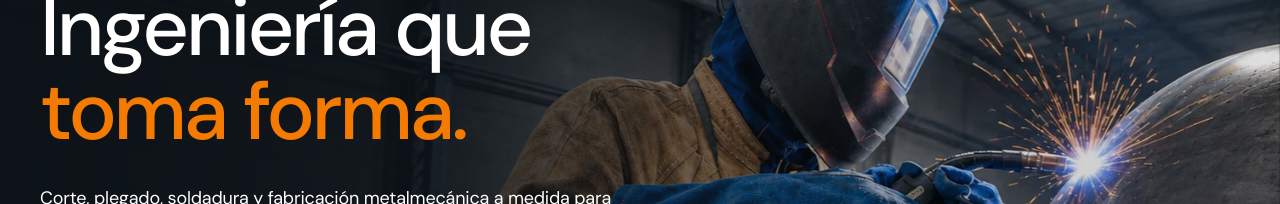
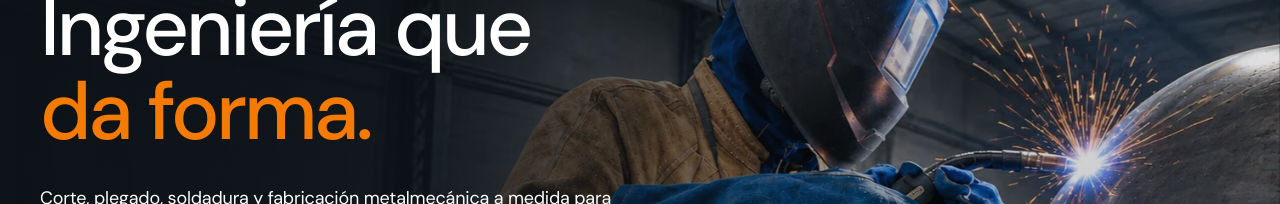
Before and after one commit to paredesvicente237-ctrl/nproyectos, a Next.js app: page / in a window 1280 px wide. Shown: the part 238-442 px from the top of the page. Built offline with nearby package versions, Linux system fonts and the light colour scheme; no server answers.

Commit message:
Actualiza el titular de portada

```diff
--- a/components/CommercialStory.tsx
+++ b/components/CommercialStory.tsx
@@ -94,7 +94,7 @@ export default function CommercialStory() {
             </p>
             <h1 className="commercial-hero-title text-white">
               Ingeniería que{" "}
-              <span className="block text-[#f47b00]">toma forma.</span>
+              <span className="block text-[#f47b00]">da forma.</span>
             </h1>
             <p className="mt-5 max-w-[36rem] text-[15px] leading-6 text-white/82 sm:mt-7 sm:text-lg sm:leading-8">
               Corte, plegado, soldadura y fabricación metalmecánica a medida para la industria.
```
